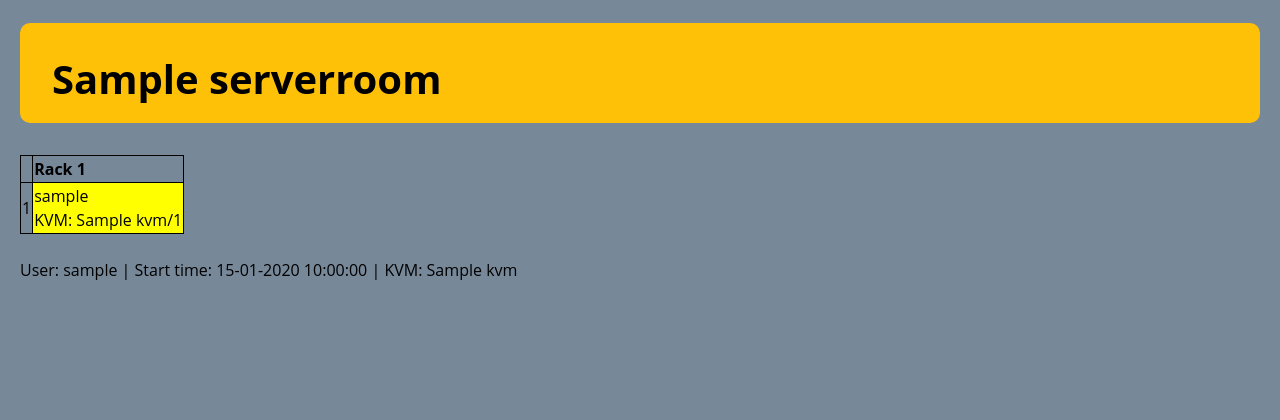
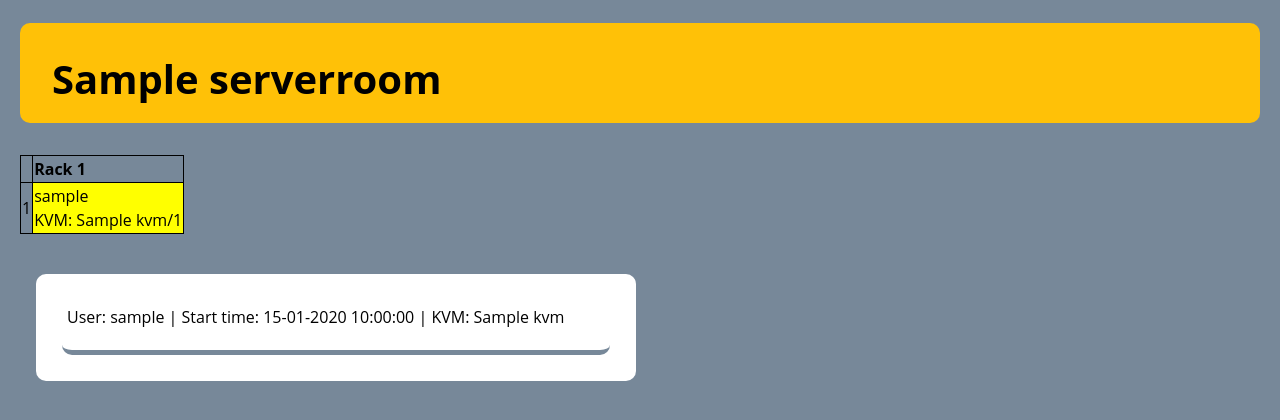
Before and after one commit to Geksus/kvm, a Django app: page / in a window 1280 px wide. Shown: the part 229-649 px from the top of the page. Run offline with Django 4.2, Linux system fonts and the light colour scheme; a user stored in the database is signed in; tables that the repository leaves empty hold one stand-in row (values such as "Sample post").

Commit message:
Looking good

```diff
--- a/kvmwebapp/static/style.css
+++ b/kvmwebapp/static/style.css
@@ -231,3 +231,10 @@ body {
 .login-form .alert {
   text-align: center;
 }
+
+.log-entry {
+  border-bottom: 5px solid lightslategrey;
+  padding: 5px;
+  margin: 10px;
+  border-radius: 10px;
+}
--- a/templates/logs.html
+++ b/templates/logs.html
@@ -1,6 +1,6 @@
 {% load static %}
 {% block logs %}
-    <div class="log-entry">
+    <div class="kvm_section">
     {% for log in logs %}
         <div class="log-entry">
             {% autoescape off %}
```
